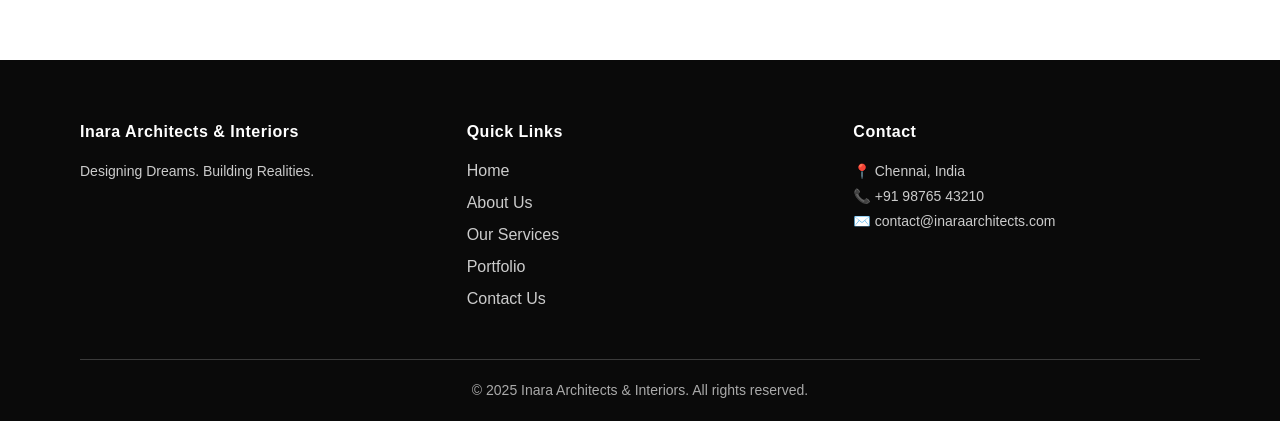
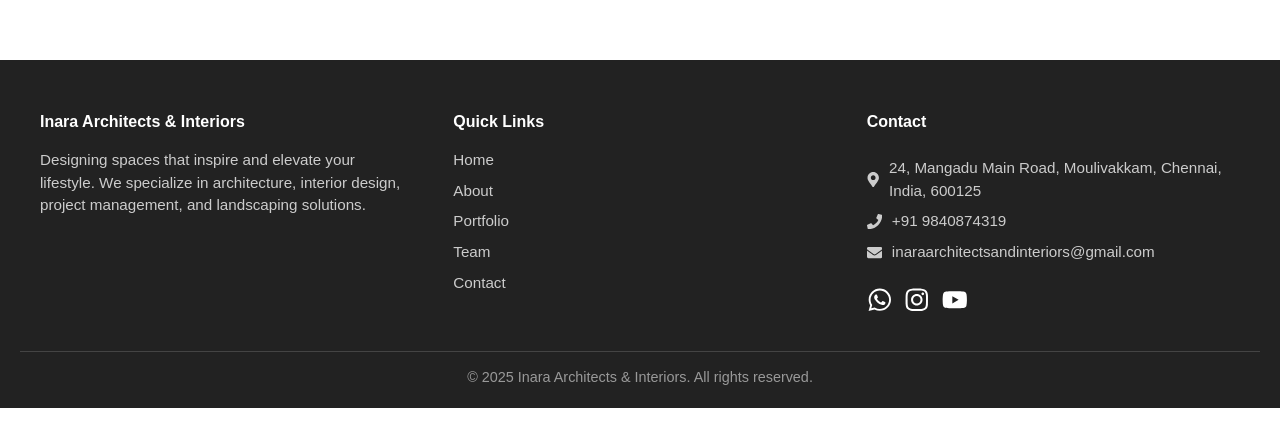
Before and after one commit to Keerthu2712/Inara_architects_and_interiors, a React (Create React App) app: page /contact in a window 1280 px wide. Shown: the part 1500-1921 px from the top of the page. Built offline with nearby package versions, Linux system fonts and the light colour scheme.

Commit message:
feat: enhance footer layout and content; update header and hero section text; remove unused components

```diff
--- a/src/components/Footer.jsx
+++ b/src/components/Footer.jsx
@@ -1,43 +1,66 @@
+import React from "react";
 import { Link } from "react-router-dom";
+import { FaWhatsapp, FaInstagram, FaYoutube, FaPhone, FaEnvelope, FaMapMarkerAlt } from "react-icons/fa";
 
-function Footer() {
+const Footer = () => {
   return (
     <footer className="footer">
-      <div className="footer-container">
 
-        {/* --- Column 1: Brand Info --- */}
-        <div className="footer-section brand">
+      {/* 3 Column Grid */}
+      <div className="footer-grid">
+
+        {/* Column 1: Company Info */}
+        <div className="footer-col company-info">
           <h3>Inara Architects & Interiors</h3>
-          <p>Designing Dreams. Building Realities.</p>
+          <p>Designing spaces that inspire and elevate your lifestyle. We specialize in architecture, interior design, project management, and landscaping solutions.</p>
         </div>
 
-        {/* --- Column 2: Quick Links --- */}
-        <div className="footer-section links">
+        {/* Column 2: Quick Links */}
+        <div className="footer-col quick-links">
           <h4>Quick Links</h4>
-          <ul>
-            <li><Link to="/">Home</Link></li>
-            <li><Link to="/about">About Us</Link></li>
-            <li><Link to="/services">Our Services</Link></li>
-            <li><Link to="/ourworks">Portfolio</Link></li>
-            <li><Link to="/contact">Contact Us</Link></li>
-          </ul>
+          <Link to="/">Home</Link>
+          <Link to="/about">About</Link>
+          <Link to="/ourworks">Portfolio</Link>
+          <Link to="/team">Team</Link>
+          <Link to="/contact">Contact</Link>
         </div>
 
-        {/* --- Column 3: Contact Info --- */}
-        <div className="footer-section contact">
+        {/* Column 3: Contact Info */}
+        <div className="footer-col contact-info">
           <h4>Contact</h4>
-          <p>📍 Chennai, India</p>
-          <p>📞 +91 98765 43210</p>
-          <p>✉️ contact@inaraarchitects.com</p>
+          <div className="contact-item">
+            <FaMapMarkerAlt />
+            <span>24, Mangadu Main Road, Moulivakkam, Chennai, India, 600125</span>
+          </div>
+
+          <div className="contact-item">
+            <FaPhone />
+            <span>+91 9840874319</span>
+          </div>
+
+          <div className="contact-item">
+            <FaEnvelope />
+            <span>inaraarchitectsandinteriors@gmail.com</span>
+          </div>
+          {/* Social Media Icons at Bottom */}
+          <div className="footer-socials-inline">
+            <a href="https://wa.me/919840874319" target="_blank" rel="noopener noreferrer"><FaWhatsapp /></a>
+            <a href="https://www.instagram.com/inaraarchitectsandinteriors?igsh=MTUxaWFrMDQwM3praA==" target="_blank" rel="noopener noreferrer"><FaInstagram /></a>
+            <a href="https://youtube.com/@inaraarchitectsandinteriors?si=3L2e53JIXX2CjLrc" target="_blank" rel="noopener noreferrer"><FaYoutube /></a>
+          </div>
         </div>
+
       </div>
 
-      {/* --- Bottom Line --- */}
+
+
+      {/* Footer Bottom Text */}
       <div className="footer-bottom">
-        <p>© 2025 Inara Architects & Interiors. All rights reserved.</p>
+        <p>© {new Date().getFullYear()} Inara Architects & Interiors. All rights reserved.</p>
       </div>
+
     </footer>
   );
-}
+};
 
 export default Footer;
--- a/src/components/Header.jsx
+++ b/src/components/Header.jsx
@@ -29,7 +29,7 @@ function Header() {
           <li><Link to="/" onClick={() => setMenuOpen(false)}>Home</Link></li>
           <li><Link to="/about" onClick={() => setMenuOpen(false)}>About Us</Link></li>
           <li><Link to="/services" onClick={() => setMenuOpen(false)}>Our Services</Link></li>
-          <li><Link to="/ourworks" onClick={() => setMenuOpen(false)}>Our Works</Link></li>
+          <li><Link to="/ourworks" onClick={() => setMenuOpen(false)}>Portfolio</Link></li>
           <li><Link to="/team" onClick={() => setMenuOpen(false)}>Our Team</Link></li>
           <li><Link to="/contact" onClick={() => setMenuOpen(false)}>Contact Us</Link></li>
 
--- a/src/components/HeroSection.jsx
+++ b/src/components/HeroSection.jsx
@@ -16,9 +16,9 @@ function HeroSection() {
 
       {/* Overlay Content */}
       <div className="hero-overlay">
-        <h1 className="hero-title">Designing Dreams. Building Realities.</h1>
+        <h1 className="hero-title">INARA ARCHITECTS AND INTERIORS</h1>
         <p className="hero-subtitle">
-          Bringing modern architecture and interior excellence to life.
+          Illuminating Space. Inspiring Soul.
         </p>
         <Link to="/ourworks" className="hero-button">
           Explore Our Works
--- a/src/index.css
+++ b/src/index.css
@@ -479,100 +479,6 @@
 }
 /* end of testimonials section styles */
 
-/* ============================
-   FOOTER CTA STYLES*/
-
-/* --- FOOTER BASE --- */
-.footer {
-  background-color: #0a0a0a;
-  color: #ffffff;
-  padding: 60px 80px 20px;
-  font-family: "Poppins", sans-serif;
-}
-
-.footer-container {
-  display: flex;
-  justify-content: space-between;
-  flex-wrap: wrap;
-  gap: 40px;
-}
-
-.footer-section {
-  flex: 1;
-  min-width: 250px;
-}
-
-.footer-section h3,
-.footer-section h4 {
-  color: #ffffff;
-  margin-bottom: 15px;
-  font-weight: 600;
-  letter-spacing: 0.5px;
-}
-
-.footer-section p {
-  font-size: 14px;
-  line-height: 1.8;
-  color: #ccc;
-}
-
-.footer-section ul {
-  list-style: none;
-  padding: 0;
-}
-
-.footer-section ul li {
-  margin-bottom: 8px;
-}
-
-.footer-section a {
-  color: #ccc;
-  text-decoration: none;
-  transition: color 0.3s ease;
-}
-
-.footer-section a:hover {
-  color: #004aad; /* Accent blue */
-}
-
-/* --- BOTTOM LINE --- */
-.footer-bottom {
-  text-align: center;
-  margin-top: 40px;
-  padding-top: 20px;
-  border-top: 1px solid rgba(255, 255, 255, 0.2);
-}
-
-.footer-bottom p {
-  font-size: 14px;
-  color: #aaa;
-}
-
-/* --- RESPONSIVE DESIGN --- */
-@media (max-width: 768px) {
-  .footer {
-    padding: 40px 20px 10px;
-  }
-
-  .footer-container {
-    flex-direction: column;
-    align-items: center;
-    text-align: center;
-  }
-
-  .footer-section {
-    min-width: unset;
-  }
-
-  .footer-section h4 {
-    margin-top: 20px;
-  }
-}
-
-
-
-
-/* end of footer cta styles */
 
 /* ============================
    ABOUT PAGE STYLES*/
@@ -1063,3 +969,101 @@
   background: #005fa3;
 }
 /* end of services page styles */
+
+/* ============================
+   FOOTER STYLES --- */
+
+.footer {
+  background: #222;
+  color: #fff;
+  font-family: Arial, sans-serif;
+  padding: 50px 20px 20px 20px;
+}
+
+/* 3 Column Grid */
+.footer-grid {
+  display: grid;
+  grid-template-columns: repeat(auto-fit, minmax(250px, 1fr));
+  gap: 40px;
+  max-width: 1200px;
+  margin: 0 auto;
+  margin-bottom: 30px;
+}
+
+.footer-col h3,
+.footer-col h4 {
+  margin-bottom: 15px;
+  font-weight: bold;
+}
+
+.footer-col p,
+.footer-col a {
+  font-size: 0.95rem;
+  color: #ccc;
+  text-decoration: none;
+  margin-bottom: 8px;
+  display: block;
+}
+
+.footer-col a:hover {
+  color: #fff;
+}
+
+/* Contact Info Icons */
+.footer-col p svg {
+  margin-right: 8px;
+  vertical-align: middle;
+}
+
+/* Contact Info Column */
+.footer-col.contact-info {
+  display: flex;
+  flex-direction: column; /* stack all items vertically */
+  gap: 8px;
+}
+
+/* Each contact line: icon + text side by side */
+.contact-item {
+  display: flex;
+  align-items: center;
+  gap: 10px;           /* space between icon and text */
+  color: #ccc;
+  font-size: 0.95rem;
+}
+
+/* Social Media Icons under contact info */
+.footer-socials-inline {
+  display: flex;
+  gap: 12px;
+  margin-top: 15px;
+}
+
+.footer-socials-inline a {
+  color: #fff;
+  font-size: 1.6rem;
+  transition: color 0.3s ease;
+}
+
+.footer-socials-inline a:hover {
+  color: #00cc66;
+}
+
+
+/* Footer Bottom Text */
+.footer-bottom {
+  text-align: center;
+  font-size: 0.9rem;
+  color: #999;
+  border-top: 1px solid #444;
+  padding-top: 15px;
+}
+
+/* Responsive */
+@media (max-width: 768px) {
+  .footer-grid {
+    grid-template-columns: 1fr;
+    gap: 25px;
+  }
+}
+
+/* end of footer styles */
--- a/src/pages/Contact.jsx
+++ b/src/pages/Contact.jsx
@@ -89,7 +89,7 @@ const Contact = () => {
         <h2>Our Location</h2>
         <iframe
           title="office-location"
-          src="https://www.google.com/maps/embed?pb=!1m18!1m12!1m3!1d3023.123456789!2d-73.985656!3d40.748817!2m3!1f0!2f0!3f0!3m2!1i1024!2i768!4f13.1!3m3!1m2!1s0x0%3A0x123456789abcdef!2sExample+Location!5e0!3m2!1sen!2sin!4v1600000000000!5m2!1sen!2sin"
+          src="https://www.google.com/maps/embed?pb=!1m18!1m12!1m3!1d3887.2351318221417!2d80.13460997484228!3d13.020693187299223!2m3!1f0!2f0!3f0!3m2!1i1024!2i768!4f13.1!3m3!1m2!1s0x3a5261006b5b530b%3A0xfc62fb63164d6cdb!2sINARA%20Architects%20and%20Interiors!5e0!3m2!1sen!2sin!4v1762969700054!5m2!1sen!2sin"
           width="100%"
           height="400"
           style={{ border: 0 }}
```
Also changed, not shown: src/components/Navbar.jsx (deleted), src/components/Projectcard.jsx (deleted), src/components/Testimonialcard.jsx (deleted).
